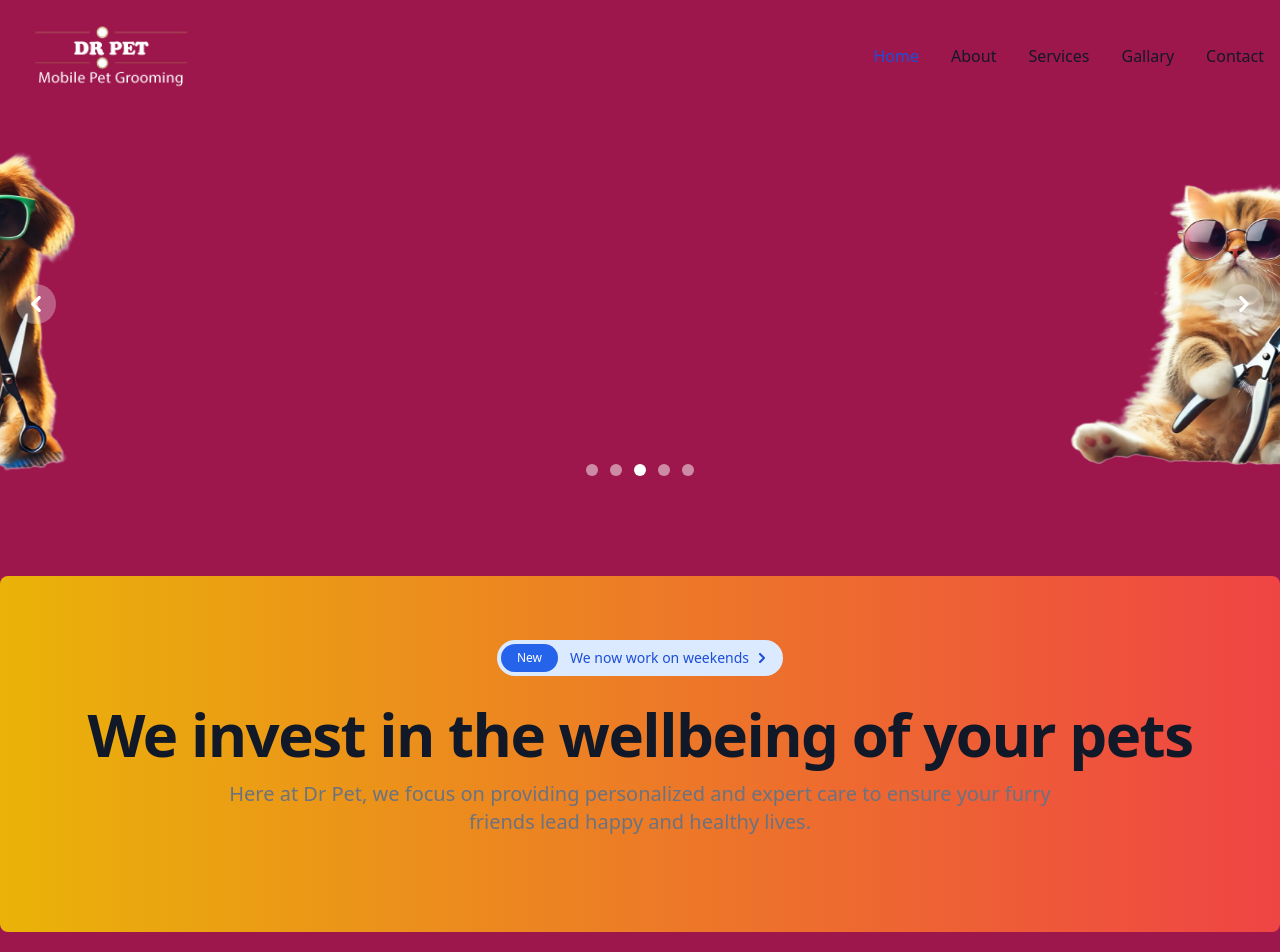
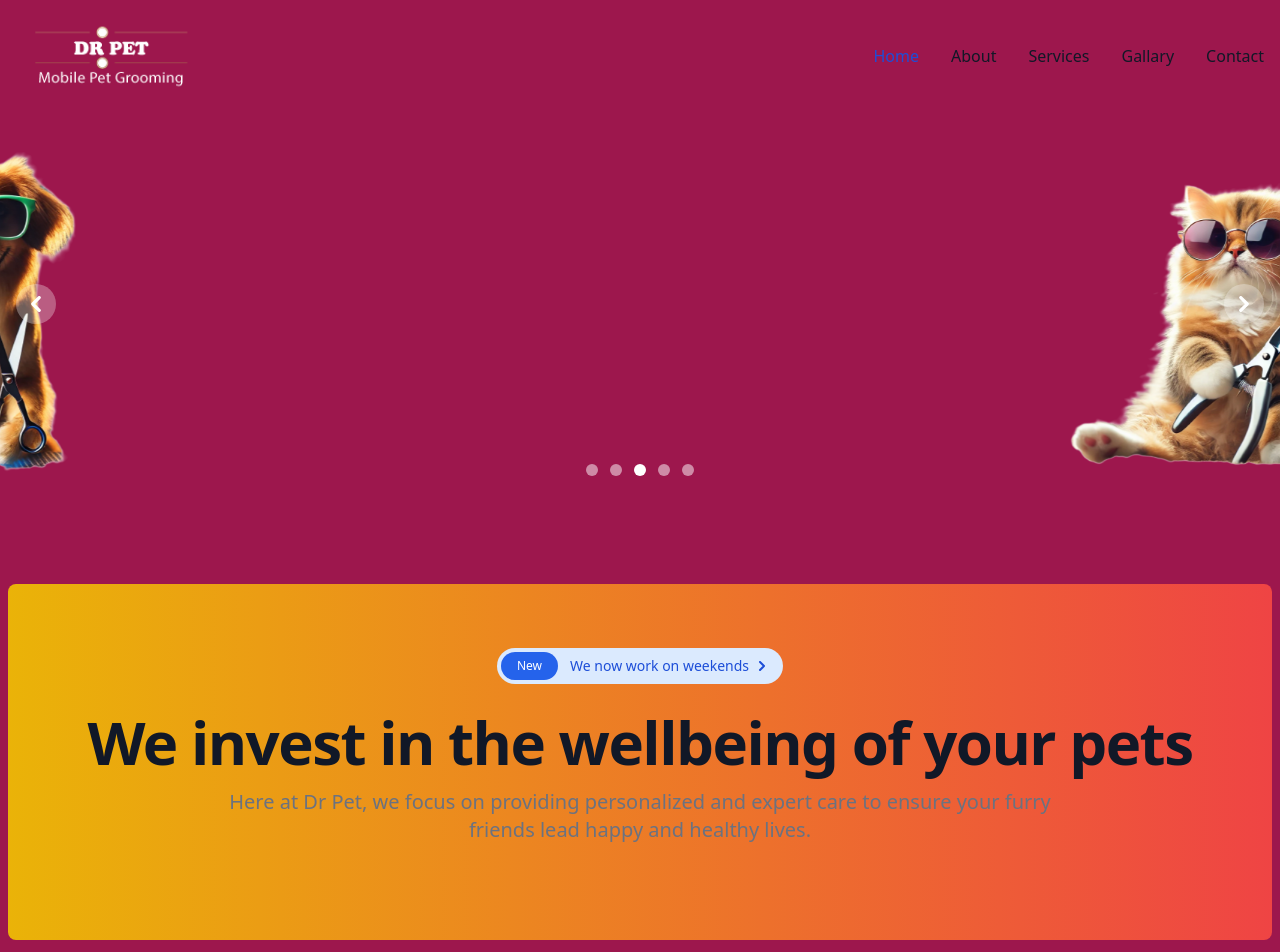
Before and after one commit to voldi-ux/dr-pet, a plain HTML site: page index.html in a window 1280 px wide. Shown: the top 952 px of the page. Drawn offline with nearby package versions, Linux system fonts and the light colour scheme; files whose address does not match are found by name.

Commit message:
fixed the layout

```diff
--- a/index.html
+++ b/index.html
@@ -119,8 +119,8 @@
       </button>
     </div>
 
-    <section class="wow bounceIn my-20 bg-gradient-to-r from-yellow-500 to-red-500 mx-auto rounded-lg container w-full">
-      <div class="py-8 px-4 mx-auto max-w-screen-xl text-center lg:py-16 z-10 relative">
+    <section class="wow bounceIn my-20 mx-auto container p-2">
+      <div class="bg-gradient-to-r from-yellow-500 rounded-lg to-red-500 py-8 px-4 mx-auto max-w-screen-xl text-center lg:py-16 z-10 relative">
         <div class="inline-flex justify-between items-center py-1 px-1 pe-4 mb-7 text-sm text-blue-700 bg-blue-100 rounded-full dark:bg-blue-900 dark:text-blue-300 hover:bg-blue-200 dark:hover:bg-blue-800">
           <span class="text-xs bg-blue-600 rounded-full text-white px-4 py-1.5 me-3">New</span>
           <span class="text-sm font-medium">We now work on weekends</span>
@@ -132,6 +132,7 @@
         <p class="mb-8 text-lg font-normal text-gray-500 lg:text-xl sm:px-16 lg:px-48 dark:text-gray-200">Here at Dr Pet, we focus on providing personalized and expert care to ensure your furry friends lead happy and healthy lives.</p>
       </div>
     </section>
+
     <section id="services">
       <div class="container mx-auto my-10 p-2">
         <h1 class="text-center text-white mb-20 text-6xl font-extrabold tracking-tight leading-none">Our services</h1>
@@ -183,7 +184,7 @@
           <a class="text-center text-7xl wow bounceIn" href="https://wa.me/27685448139"><i class="fab fa-whatsapp"></i></a>
         </div>
       </div>
-      <div class="flex justify-between mb-4 items-center">
+      <div class="flex gap-8 md:justify-between justify-center mb-4 items-center flex-col md:flex-row">
         <div class="flex flex-col justify-center items-center" data-wow-delay="700ms">
           <div class="wow bounceIn bg-gradient-to-r from-cyan-500 to-blue-500 w-20 h-20 rounded-full flex flex-col justify-center items-center">
             <h3>1</h3>
```
